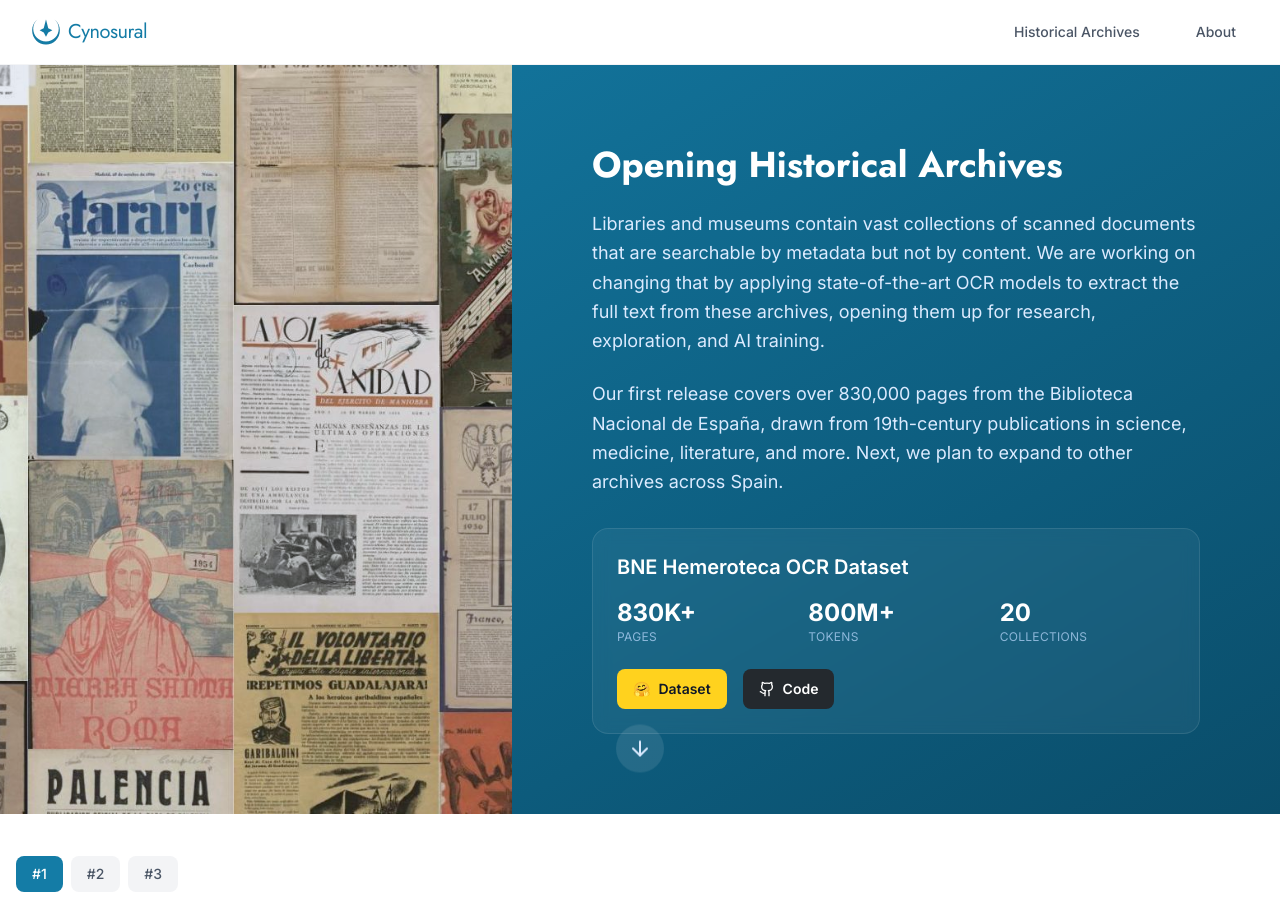
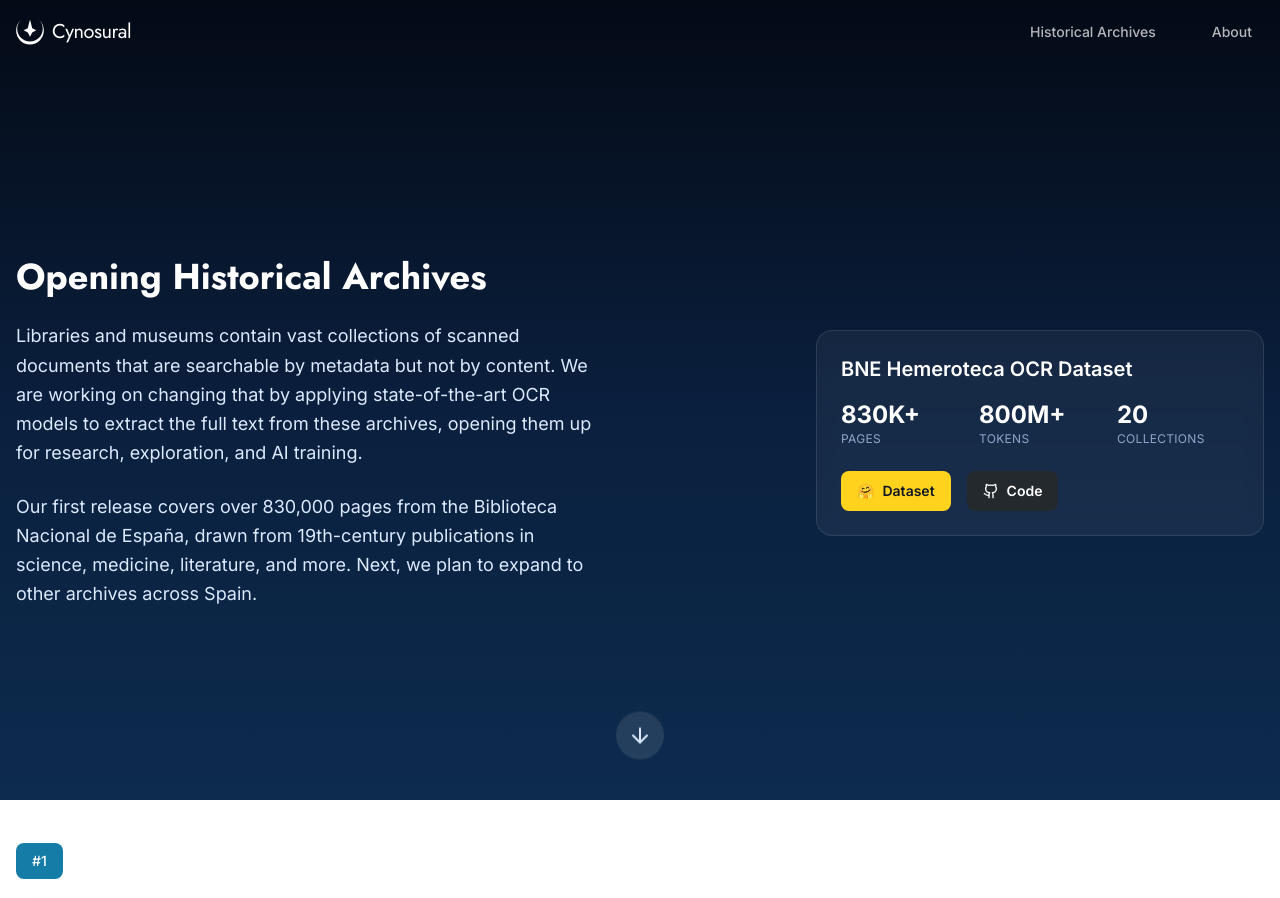
Before and after one commit to cynosural-ai/cynosural-ai.github.io, a Next.js app: page /historical-archives in a window 1280 px wide. Shown: the top 898 px of the page. Built offline with nearby package versions, Linux system fonts and the light colour scheme.

Commit message:
modified about and historical archives pages

```diff
--- a/src/app/about/page.tsx
+++ b/src/app/about/page.tsx
@@ -15,11 +15,11 @@
         aria-hidden
       />
 
-      <div className="max-w-4xl mx-auto px-4 py-20 md:py-28">
+      <div className="max-w-7xl mx-auto px-4 py-20 md:py-28">
         <h1 className="font-jost text-4xl md:text-5xl font-bold tracking-tight text-white mb-5">
           {t.title}
         </h1>
-        <p className="text-lg md:text-xl text-blue-100/90 leading-relaxed max-w-2xl mb-16">
+        <p className="text-lg md:text-xl text-blue-100/90 leading-relaxed mb-16">
           {t.intro}
         </p>
 
--- a/src/app/historical-archives/page.tsx
+++ b/src/app/historical-archives/page.tsx
@@ -2,7 +2,6 @@
 
 import { useEffect, useState } from "react";
 import { motion } from "framer-motion";
-import Image from "next/image";
 import { Github, ArrowDown } from "lucide-react";
 import OcrExampleViewer from "@/components/OcrExampleViewer";
 import { useTranslation } from "@/i18n/LocaleProvider";
@@ -58,27 +57,20 @@
   }, [active, examples]);
 
   return (
-    <div className="bg-white min-h-screen">
+    <div className="min-h-screen">
+      {/* Full-viewport night sky behind everything (transparent navbar/footer) */}
+      <div
+        className="fixed inset-0 -z-10 bg-gradient-to-b from-[#040a16] via-[#0a1f3d] to-[#0d2b4e]"
+        aria-hidden
+      />
       {/* Main Initiative Section */}
-      <section id="main-initiative" className="w-full min-h-[calc(100vh-64px)] bg-gradient-to-br from-[#147ca6] to-[#0a4d6a] text-white relative flex flex-col">
-        <div className="flex flex-col md:flex-row flex-grow">
+      <section id="main-initiative" className="w-full min-h-[calc(100vh-64px)] text-white relative flex flex-col">
+        <div className="max-w-7xl mx-auto px-4 w-full flex-grow flex flex-col lg:flex-row gap-8 lg:gap-16 py-12 md:py-20">
 
-          {/* Left Column: Image Collage (40% width on desktop) */}
-          <div className="w-full md:w-[40%] relative min-h-[300px] md:min-h-auto">
-            <Image
-              src="/collage_bne.jpg"
-              alt={t.alt}
-              fill
-              className="object-cover"
-              priority
-            />
-            <div className="absolute inset-0 bg-blue-900/10 mix-blend-multiply" />
-          </div>
-
-          {/* Right Column: Content (60% width on desktop) */}
-          <div className="w-full md:w-[60%] p-8 md:p-16 lg:p-20 flex flex-col justify-center">
+          {/* Left Column: Narrative */}
+          <div className="flex-1 flex flex-col justify-center">
             <motion.div
-              initial={{ opacity: 0, x: 20 }}
+              initial={{ opacity: 0, x: -20 }}
               whileInView={{ opacity: 1, x: 0 }}
               viewport={{ once: true }}
               transition={{ duration: 0.5 }}
@@ -92,12 +84,22 @@
                 {t.initiative.p1}
               </p>
 
-              <p className="text-lg text-blue-100 mb-8 leading-relaxed">
+              <p className="text-lg text-blue-100 leading-relaxed">
                 {t.initiative.p2}
               </p>
+            </motion.div>
+          </div>
 
-              {/* Specific Project Card */}
-              <div className="bg-white/5 backdrop-blur-sm rounded-2xl p-6 border border-white/10 hover:bg-white/10 transition-colors">
+          {/* Right Column: Dataset card — the visual anchor */}
+          <div className="flex-1 flex flex-col justify-center">
+            <motion.div
+              initial={{ opacity: 0, x: 20 }}
+              whileInView={{ opacity: 1, x: 0 }}
+              viewport={{ once: true }}
+              transition={{ duration: 0.5 }}
+              className="max-w-md w-full lg:ml-auto"
+            >
+              <div className="bg-white/5 backdrop-blur-sm rounded-2xl p-6 border border-white/10">
                 <h3 className="text-xl font-semibold mb-4 text-white">
                   {t.initiative.datasetTitle}
                 </h3>
@@ -123,7 +125,7 @@
                     href="https://huggingface.co/datasets/ferjorosa/bne-hemeroteca-ocr-xix"
                     target="_blank"
                     rel="noopener noreferrer"
-                    className="inline-flex items-center gap-2 bg-[#FFD21E] text-gray-900 px-4 py-2.5 rounded-lg font-semibold hover:bg-[#F5C518] transition-colors text-sm"
+                    className="inline-flex items-center gap-2 bg-[#FFD21E] text-gray-900 px-4 py-2.5 rounded-lg font-semibold hover:bg-[#FFF0B3] transition-colors text-sm"
                   >
                     <span role="img" aria-label={t.actions.datasetAriaLabel}>🤗</span>
                     {t.actions.dataset}
@@ -139,7 +141,6 @@
                   </a>
                 </div>
               </div>
-
             </motion.div>
           </div>
         </div>
@@ -172,7 +173,7 @@
               className={`px-4 py-2 rounded-lg text-sm font-medium transition-colors ${
                 active === i
                   ? "bg-[#147ca6] text-white"
-                  : "bg-gray-100 text-gray-600 hover:bg-gray-200"
+                  : "bg-white/10 text-white/80 hover:bg-white/20"
               }`}
             >
               {ex.label}
@@ -188,24 +189,24 @@
         >
           {data && <OcrExampleViewer data={data} />}
           {!data && !error && (
-            <div className="rounded-2xl border border-gray-200 bg-gray-50 h-96 flex items-center justify-center text-gray-400">
+            <div className="rounded-2xl border border-white/10 bg-white/5 h-96 flex items-center justify-center text-white/50">
               {common.loadingExample}
             </div>
           )}
           {error && (
-            <div className="rounded-2xl border border-gray-200 bg-gray-50 h-96 flex items-center justify-center text-gray-400">
+            <div className="rounded-2xl border border-white/10 bg-white/5 h-96 flex items-center justify-center text-white/50">
               {common.errorExample}
             </div>
           )}
         </motion.div>
 
-        <p className="mt-4 text-sm text-gray-400 text-center">
+        <p className="mt-4 text-sm text-white/60 text-center">
           {t.imageSourcePrefix}{" "}
           <a
             href="https://bvpb.mcu.es/es/inicio/inicio.do"
             target="_blank"
             rel="noopener noreferrer"
-            className="underline hover:text-gray-600"
+            className="underline hover:text-white"
           >
             {t.imageSource}
           </a>
--- a/src/components/Footer.tsx
+++ b/src/components/Footer.tsx
@@ -10,7 +10,7 @@
   const t = useTranslation("footer");
   const pathname = usePathname();
   const isHome = pathname === "/";
-  const isDark = isHome || pathname === "/about";
+  const isDark = isHome || pathname === "/about" || pathname === "/historical-archives";
 
   return (
     <footer
@@ -22,7 +22,7 @@
             : "bg-white border-t border-gray-100"
       )}
     >
-      <div className="max-w-7xl mx-auto px-8 py-4">
+      <div className="max-w-7xl mx-auto px-4 py-4">
         <div className="flex items-center justify-between gap-3">
           <p
             className={clsx(
--- a/src/components/Navbar.tsx
+++ b/src/components/Navbar.tsx
@@ -13,7 +13,7 @@
   const [isOpen, setIsOpen] = useState(false);
   const pathname = usePathname();
   const isHome = pathname === "/";
-  const isDark = isHome || pathname === "/about";
+  const isDark = isHome || pathname === "/about" || pathname === "/historical-archives";
   const t = useTranslation("navbar");
 
   const navigation = [
@@ -30,7 +30,7 @@
           : "bg-white border-gray-100 sticky top-0"
       )}
     >
-      <div className="max-w-7xl mx-auto px-4 sm:px-6 lg:px-8">
+      <div className="max-w-7xl mx-auto px-4">
         <div className={clsx("relative flex h-16", isHome ? "justify-center" : "justify-between")}>
           {/* Brand — hidden on the home page (Sakana-style) */}
           {!isHome && (
```
